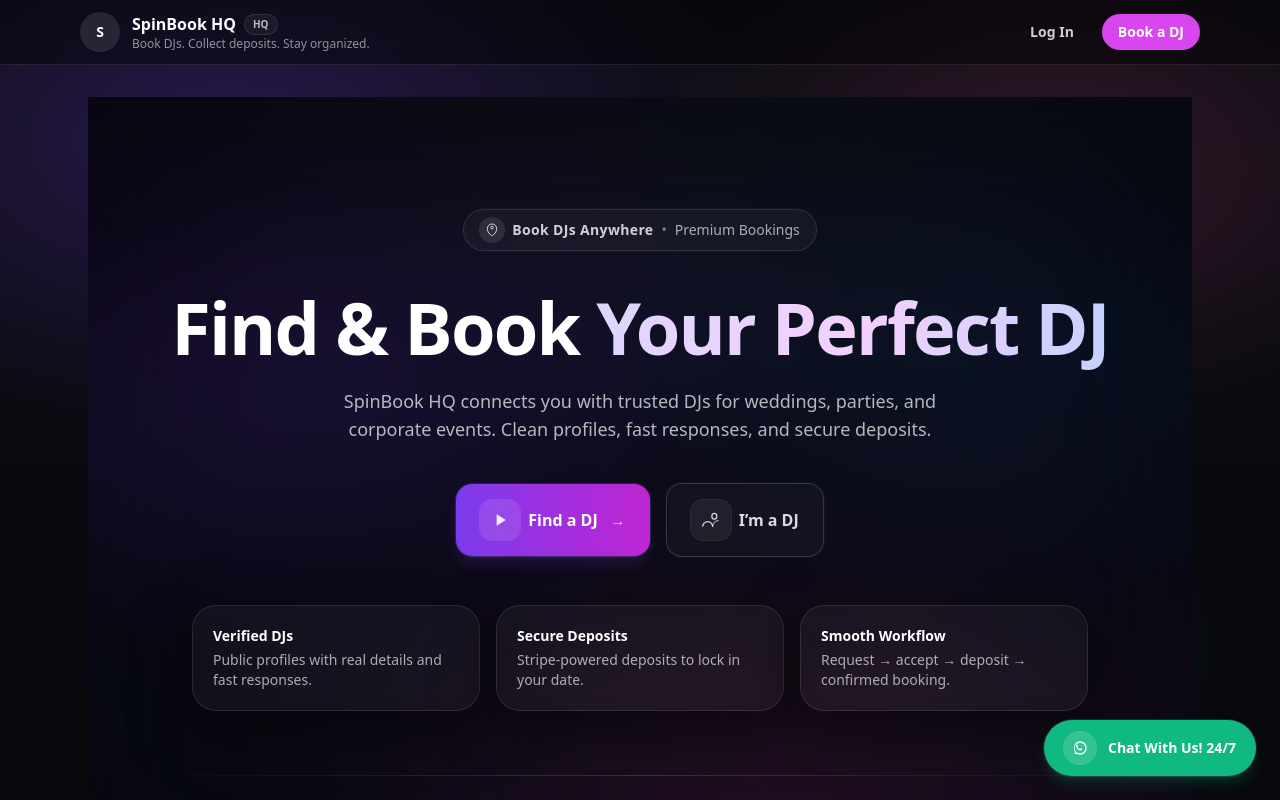
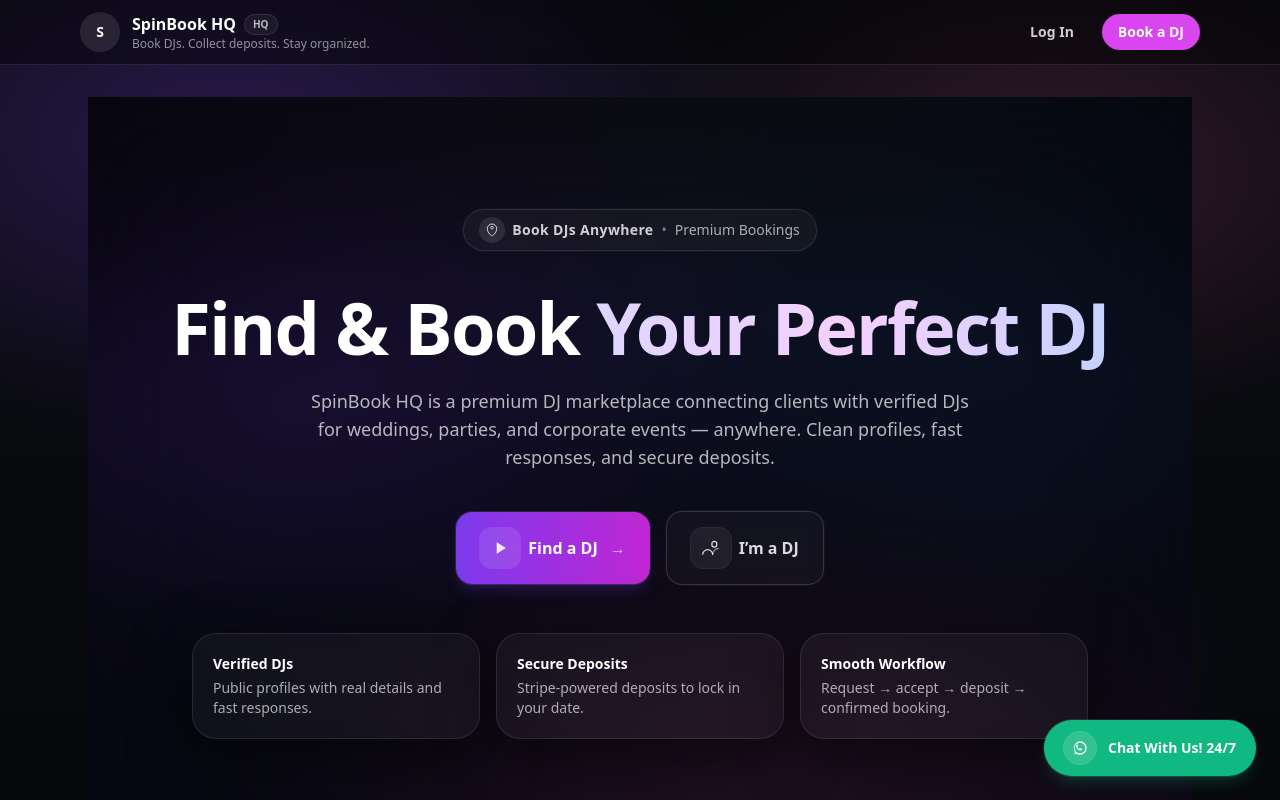
Before and after one commit to olayideibironke/spinbookhq, a Next.js app: page / in a window 1280 px wide. Shown: the top 800 px of the page. Built offline with nearby package versions, Linux system fonts and the light colour scheme; no server answers.

Commit message:
Strengthen homepage hero copy for global positioning

```diff
--- a/app/page.tsx
+++ b/app/page.tsx
@@ -73,9 +73,9 @@ export default function Home() {
             </h1>
 
             <p className="mx-auto mt-6 max-w-2xl text-pretty text-base leading-relaxed text-white/70 md:text-lg">
-              {APP_NAME} connects you with trusted DJs for weddings, parties, and
-              corporate events. Clean profiles, fast responses, and secure
-              deposits.
+              {APP_NAME} is a premium DJ marketplace connecting clients with
+              verified DJs for weddings, parties, and corporate events — anywhere.
+              Clean profiles, fast responses, and secure deposits.
             </p>
           </div>
 
@@ -158,7 +158,9 @@ export default function Home() {
                 key={c.title}
                 className="rounded-3xl border border-white/10 bg-white/[0.04] p-5 text-left shadow-[0_18px_60px_rgba(0,0,0,0.55)] backdrop-blur"
               >
-                <div className="text-sm font-extrabold text-white">{c.title}</div>
+                <div className="text-sm font-extrabold text-white">
+                  {c.title}
+                </div>
                 <div className="mt-1 text-sm text-white/65">{c.body}</div>
               </div>
             ))}
```
